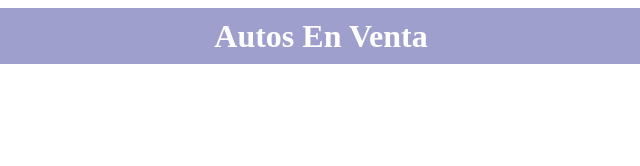
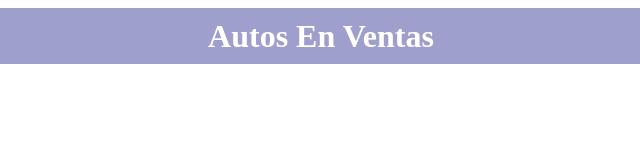
Before and after one commit to zassory/repositorio_academico2, a plain HTML site: page index.html in a window 1280 px wide. Shown: the full height of the page, 319-959 px from the left. Drawn offline with Linux system fonts and the light colour scheme.

Commit message:
funcionalidad ok

```diff
--- a/index.html
+++ b/index.html
@@ -8,7 +8,7 @@
 </head>
 <body>
     <header>
-        <h1>Autos en venta</h1>
+        <h1>Autos en ventas</h1>
     </header>
     <nav>
         <ul>
```
